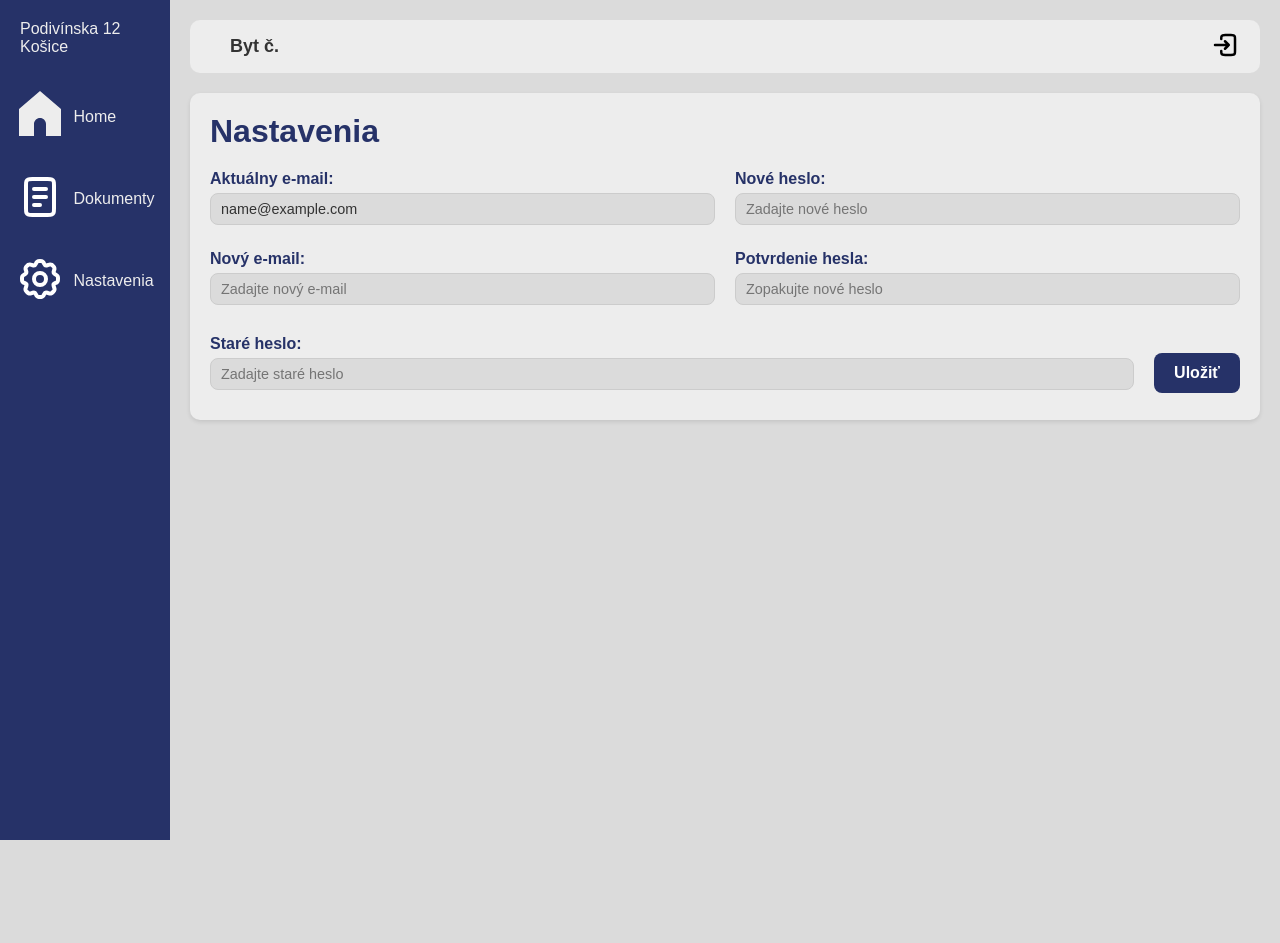
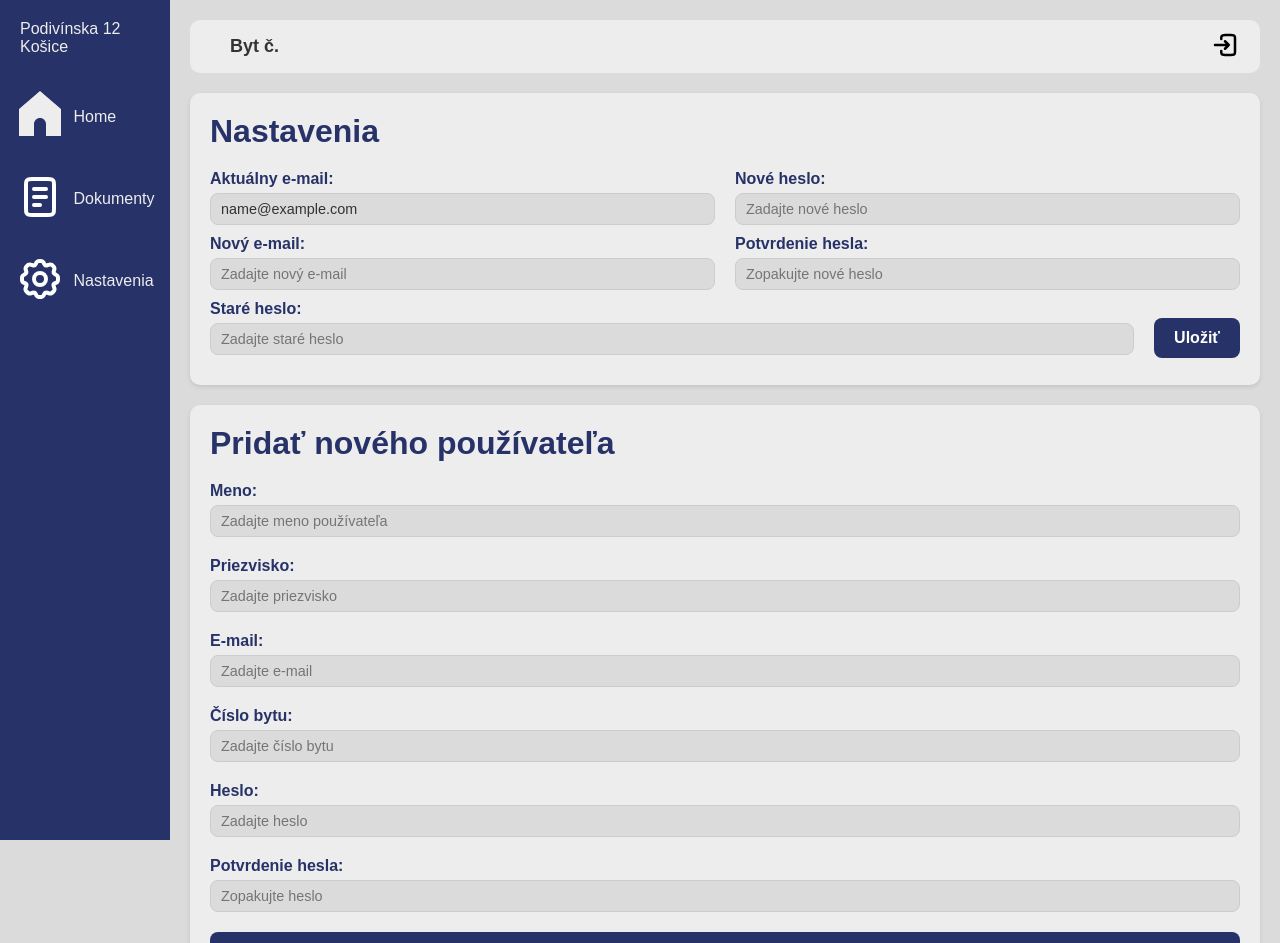
Before and after one commit to ScislakMatej/Apartment_building_app, a React (Create React App) app in the folder pm_projekt/: page /Settings in a window 1280 px wide. Shown: the top 943 px of the page. Before the commit the page ends 800 px from the top, so only its background shows below. Built offline with nearby package versions, Linux system fonts and the light colour scheme; sample sign-in values are in the browser's storage.

Commit message:
Add user

```diff
--- a/pm_projekt/src/Settings.css
+++ b/pm_projekt/src/Settings.css
@@ -2,11 +2,14 @@ body {
   background-color: #dbdbdb;
   font-family: Arial, sans-serif;
   color: #333;
+  margin: 0;
+  padding: 0;
 }
 
 .settings-page {
   display: flex;
-  height: 100vh;
+  min-height: 100vh;
+  flex-direction: column;
 }
 
 .main-content {
@@ -15,16 +18,23 @@ body {
 }
 
 .settings-content {
+  margin-bottom: 20px;
+}
+
+.settings-box,
+.new-user-box {
   background-color: #ededed;
   padding: 20px;
   border-radius: 10px;
   box-shadow: 0 2px 4px rgba(0, 0, 0, 0.1);
+  margin-bottom: 20px;
 }
 
-.settings-form {
+.settings-form,
+.new-user-form {
   display: flex;
   flex-direction: column;
-  gap: 30px;
+  gap: 10px;
 }
 
 .form-row {
@@ -38,7 +48,6 @@ body {
   flex: 1;
   display: flex;
   flex-direction: column;
-  gap: 15px;
 }
 
 .label-wrapper {
@@ -101,7 +110,6 @@ body {
   font-size: 1rem;
   font-weight: bold;
   cursor: pointer;
-  margin-left: auto;
 }
 
 .save-btn:hover {
@@ -113,3 +121,7 @@ h1 {
   color: #263268;
   margin-bottom: 20px;
 }
+
+.settings-page {
+  padding-bottom: 40px;
+}
--- a/pm_projekt/src/Settings.js
+++ b/pm_projekt/src/Settings.js
@@ -10,6 +10,12 @@ function Settings() {
   const [oldPassword, setOldPassword] = useState("");
   const [newPassword, setNewPassword] = useState("");
   const [confirmPassword, setConfirmPassword] = useState("");
+  const [newUserName, setNewUserName] = useState("");
+  const [newUserLastName, setNewUserLastName] = useState("");
+  const [newUserEmail, setNewUserEmail] = useState("");
+  const [newUserApartmentNumber, setNewUserApartmentNumber] = useState("");
+  const [newUserPassword, setNewUserPassword] = useState("");
+  const [newUserConfirmPassword, setNewUserConfirmPassword] = useState("");
 
   const handleLogout = () => {
     localStorage.removeItem("isAuthenticated");
@@ -18,17 +24,14 @@ function Settings() {
 
   const handleSubmit = (e) => {
     e.preventDefault();
-
     if (!oldPassword) {
       alert("Staré heslo je potrebné na uloženie zmien!");
       return;
     }
-
     if (!newEmail && !newPassword) {
       alert("Musíte zadať nový e-mail alebo nové heslo.");
       return;
     }
-
     if (
       (newPassword && !confirmPassword) ||
       (!newPassword && confirmPassword)
@@ -36,27 +39,46 @@ function Settings() {
       alert("Musíte potvrdiť heslo.");
       return;
     }
-
-    if (newPassword && confirmPassword) {
-      if (newPassword !== confirmPassword) {
+    if (newPassword && confirmPassword && newPassword !== confirmPassword) {
       alert("Heslá sa nezhodujú!");
       return;
     }
-      console.log("Old Password:", oldPassword);
-      console.log("Password updated successfully.");
+    if (newPassword && confirmPassword) {
       alert("Heslo bolo úspešne zmenené.");
       setNewPassword("");
       setConfirmPassword("");
     }
-
     if (newEmail) {
-      console.log("Old Password:", oldPassword);
-      console.log("Email updated to:", newEmail);
       alert("E-mail bol úspešne zmenený.");
       setNewEmail("");
     }
+    setOldPassword("");
+  };
 
-    setOldPassword("");
+  const handleAddUser = (e) => {
+    e.preventDefault();
+    if (
+      !newUserName ||
+      !newUserLastName ||
+      !newUserEmail ||
+      !newUserApartmentNumber ||
+      !newUserPassword ||
+      !newUserConfirmPassword
+    ) {
+      alert("Všetky polia sú povinné!");
+      return;
+    }
+    if (newUserPassword !== newUserConfirmPassword) {
+      alert("Heslá sa nezhodujú!");
+      return;
+    }
+    alert(`Používateľ ${newUserName} ${newUserLastName} bol úspešne pridaný!`);
+    setNewUserName("");
+    setNewUserLastName("");
+    setNewUserEmail("");
+    setNewUserApartmentNumber("");
+    setNewUserPassword("");
+    setNewUserConfirmPassword("");
   };
 
   return (
@@ -65,6 +87,7 @@ function Settings() {
       <div className="main-content">
         <Header user={user} onLogout={handleLogout} />
         <div className="settings-content">
+          <div className="settings-box">
             <h1>Nastavenia</h1>
             <form className="settings-form" onSubmit={handleSubmit}>
               <div className="form-row">
@@ -124,6 +147,75 @@ function Settings() {
               </div>
             </form>
           </div>
+          <div className="new-user-box">
+            <h1>Pridať nového používateľa</h1>
+            <form className="new-user-form" onSubmit={handleAddUser}>
+              <div className="label-wrapper">
+                <label className="label-text">Meno:</label>
+                <input
+                  type="text"
+                  value={newUserName}
+                  onChange={(e) => setNewUserName(e.target.value)}
+                  className="input-field"
+                  placeholder="Zadajte meno používateľa"
+                />
+              </div>
+              <div className="label-wrapper">
+                <label className="label-text">Priezvisko:</label>
+                <input
+                  type="text"
+                  value={newUserLastName}
+                  onChange={(e) => setNewUserLastName(e.target.value)}
+                  className="input-field"
+                  placeholder="Zadajte priezvisko"
+                />
+              </div>
+              <div className="label-wrapper">
+                <label className="label-text">E-mail:</label>
+                <input
+                  type="email"
+                  value={newUserEmail}
+                  onChange={(e) => setNewUserEmail(e.target.value)}
+                  className="input-field"
+                  placeholder="Zadajte e-mail"
+                />
+              </div>
+              <div className="label-wrapper">
+                <label className="label-text">Číslo bytu:</label>
+                <input
+                  type="text"
+                  value={newUserApartmentNumber}
+                  onChange={(e) => setNewUserApartmentNumber(e.target.value)}
+                  className="input-field"
+                  placeholder="Zadajte číslo bytu"
+                />
+              </div>
+              <div className="label-wrapper">
+                <label className="label-text">Heslo:</label>
+                <input
+                  type="password"
+                  value={newUserPassword}
+                  onChange={(e) => setNewUserPassword(e.target.value)}
+                  className="input-field"
+                  placeholder="Zadajte heslo"
+                />
+              </div>
+              <div className="label-wrapper">
+                <label className="label-text">Potvrdenie hesla:</label>
+                <input
+                  type="password"
+                  value={newUserConfirmPassword}
+                  onChange={(e) => setNewUserConfirmPassword(e.target.value)}
+                  className="input-field"
+                  placeholder="Zopakujte heslo"
+                />
+              </div>
+              <button type="submit" className="save-btn">
+                Pridať
+              </button>
+            </form>
+          </div>
+        </div>
       </div>
     </div>
   );
```
Lines whose indentation alone changed are shown as unchanged.
